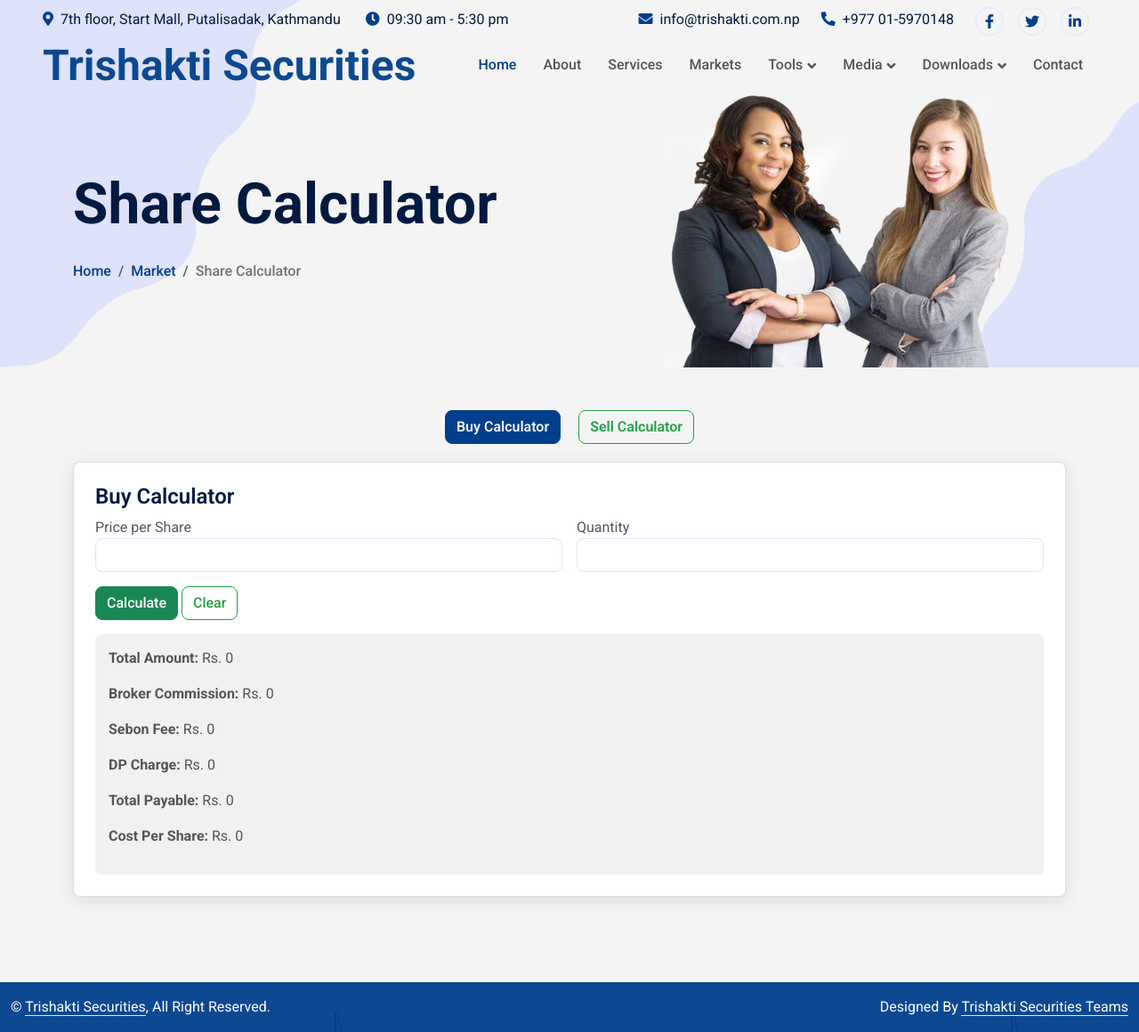
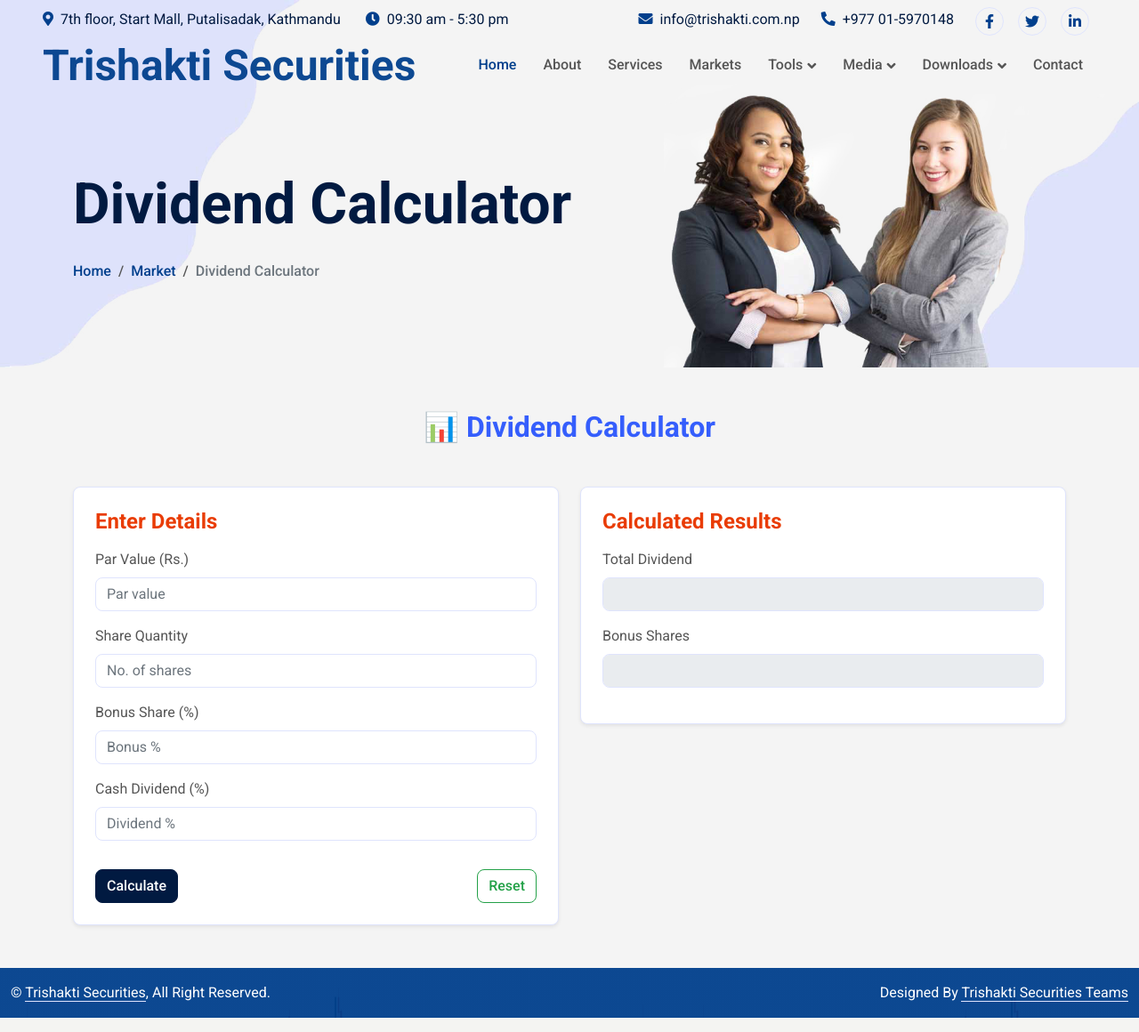
Before and after one commit to RoboPrabin/WEB-TrishaktiWebsite, a PHP site: page /index1.html in a window 1280 px wide. Shown: the whole page at 89% size. Run offline with PHP 8.4, Linux system fonts and the light colour scheme; some libraries are stand-ins or nearby versions.

Commit message:
added divident and share calculator

```diff
--- a/css/style.css
+++ b/css/style.css
@@ -26,8 +26,16 @@
 }
 
 
+button:focus,
+button:focus-visible {
+  outline: none !important;
+  box-shadow: none !important;
+}
 
-
+.form-control {
+    outline: none !important;
+    box-shadow: none !important;
+}
 
 .tab-buttons {
     display: flex;
@@ -212,6 +220,7 @@
     border-color: var(--secondary);
     color: #F4F4F4;
 
+
 }
 
 
@@ -257,6 +266,9 @@
     width: 48px;
     height: 48px;
 }
+
+
+
 
 .btn-square,
 .btn-sm-square,
--- a/index1.html
+++ b/index1.html
@@ -2,79 +2,54 @@
 <html lang="en">
 
 <head>
-    <meta charset="utf-8">
-    <title>Trishakti Securities</title>
-    <meta content="width=device-width, initial-scale=1.0" name="viewport">
-    <meta content="" name="keywords">
-    <meta content="" name="description">
+  <meta charset="utf-8" />
+  <meta content="width=device-width, initial-scale=1.0" name="viewport" />
+  <title>Trishakti Securities | Dividend Calculator</title>
 
   <!-- Favicon -->
-    <link href="../img/favicon.ico" rel="icon">
+  <link href="../img/favicon.ico" rel="icon" />
 
-    <!-- Google Web Fonts -->
-    <link rel="preconnect" href="https://fonts.googleapis.com">
-    <link rel="preconnect" href="https://fonts.gstatic.com" crossorigin>
-    <link href="https://fonts.googleapis.com/css2?family=Roboto:ital,wght@0,100..900;1,100..900&display=swap" rel="stylesheet">
+  <!-- Google Fonts -->
+  <link rel="preconnect" href="https://fonts.googleapis.com" />
+  <link rel="preconnect" href="https://fonts.gstatic.com" crossorigin />
+  <link href="https://fonts.googleapis.com/css2?family=Roboto:wght@300;400;500;700&display=swap" rel="stylesheet" />
 
-    <!-- Icon Font Stylesheet -->
-    <link href="https://cdnjs.cloudflare.com/ajax/libs/font-awesome/5.10.0/css/all.min.css" rel="stylesheet">
-    <link href="https://cdn.jsdelivr.net/npm/bootstrap-icons@1.4.1/font/bootstrap-icons.css" rel="stylesheet">
+  <!-- Icon Fonts -->
+  <link href="https://cdnjs.cloudflare.com/ajax/libs/font-awesome/5.10.0/css/all.min.css" rel="stylesheet" />
+  <link href="https://cdn.jsdelivr.net/npm/bootstrap-icons@1.4.1/font/bootstrap-icons.css" rel="stylesheet" />
 
-    <!-- Libraries Stylesheet -->
-    <link href="../lib/animate/animate.min.css" rel="stylesheet">
-    <link href="../lib/owlcarousel/assets/owl.carousel.min.css" rel="stylesheet">
+  <!-- Libraries -->
+  <link href="../lib/animate/animate.min.css" rel="stylesheet" />
+  <link href="../lib/owlcarousel/assets/owl.carousel.min.css" rel="stylesheet" />
 
-    <!-- Customized Bootstrap Stylesheet -->
-    <link href="../css/bootstrap.min.css" rel="stylesheet">
+  <!-- Stylesheets -->
+  <link href="../css/bootstrap.min.css" rel="stylesheet" />
   <link rel="stylesheet" href="../assets/css/responsive.css" />
-
-    <!-- Template Stylesheet -->
-    <link href="../css/style.css" rel="stylesheet">
+  <link href="../css/style.css" rel="stylesheet" />
 </head>
 
 <body>
-        <!-- Spinner Start -->
-        <div id="spinner" class="show bg-white position-fixed translate-middle w-100 vh-100 top-50 start-50 d-flex align-items-center justify-content-center">
-            <div class="spinner-border primary" role="status" style="width: 3rem; height: 3rem;"></div>
-        </div>
-        <!-- Spinner End -->
 
 
-     <!-- Navbar Start -->
+  <!-- Navbar -->
   <div id="stickyHeaderwrap" class="container-fluid fixed-top px-0 mt-1 text-dark wow fadeIn" data-wow-delay="0.1s">
     <div class="top-bar row gx-0 align-items-center d-none d-lg-flex">
       <div class="col-lg-6 px-5 text-start">
         <small><i class="fa fa-map-marker-alt primary me-2"></i>7th floor, Start Mall, Putalisadak, Kathmandu</small>
         <small class="ms-4"><i class="fa fa-clock primary me-2"></i>09:30 am - 5:30 pm</small>
       </div>
-
       <div class="col-lg-6 px-5 text-end d-flex justify-content-end align-items-center">
         <small><i class="fa fa-envelope primary me-2"></i>info@trishakti.com.np</small>
         <small class="ms-4"><i class="fa fa-phone-alt primary me-2"></i>+977 01-5970148</small>
-
-              <!-- Facebook Icon inside rounded button -->
-              <a class="ms-4 btn btn-light btn-sm-square rounded-circle mt-1 me-2" href="">
-                <i class="fab fa-facebook-f primary"></i>
-              </a>
-
-              <!-- Twitter Icon inside rounded button -->
-              <a class="ms-2 btn btn-light btn-sm-square rounded-circle mt-1 me-2" href="">
-                <i class="fab fa-twitter primary"></i>
-              </a>
-
-              <!-- LinkedIn Icon inside rounded button -->
-              <a class="ms-2 btn btn-light btn-sm-square rounded-circle mt-1 me-2" href="">
-                <i class="fab fa-linkedin-in primary"></i>
-              </a>
+        <a class="ms-4 btn btn-light btn-sm-square rounded-circle mt-1 me-2" href="#"><i class="fab fa-facebook-f primary"></i></a>
+        <a class="ms-2 btn btn-light btn-sm-square rounded-circle mt-1 me-2" href="#"><i class="fab fa-twitter primary"></i></a>
+        <a class="ms-2 btn btn-light btn-sm-square rounded-circle mt-1 me-2" href="#"><i class="fab fa-linkedin-in primary"></i></a>
       </div>
     </div>
 
-
-
     <nav class="navbar navbar-expand-lg navbar-light py-lg-0 px-lg-5 wow fadeIn" data-wow-delay="0.1s">
       <a href="../index.html" class="navbar-brand ms-4 ms-lg-0">
-                <h1 class="display-4 fact m-0">Trishakti Securities </h1>
-
+        <h1 class="display-4 fact m-0">Trishakti Securities</h1>
       </a>
       <button type="button" class="navbar-toggler me-4" data-bs-toggle="collapse" data-bs-target="#navbarCollapse">
         <span class="navbar-toggler-icon"></span>
@@ -90,127 +65,112 @@
             <a href="#" class="nav-link dropdown-toggle" data-bs-toggle="dropdown">Tools</a>
             <div class="dropdown-menu m-0">
               <a href="../tools/Sharecalculator.html" class="dropdown-item">Share Calculator</a>
-                            <a href="../tools/dividendcalculator.html" class="dropdown-item">Divident Calculator</a>
-                            <a href="../tools/weightedaverage.html" class="dropdown-item">Weight Avg Calculator</a>
+              <a href="../tools/dividendcalculator.html" class="dropdown-item">Dividend Calculator</a>
+              <a href="../tools/weightedaverage.html" class="dropdown-item">Weighted Avg Calculator</a>
               <a href="../tools/sipcalculator.html" class="dropdown-item">SIP Calculator</a>
               <a href="../tools/emicalculator.html" class="dropdown-item">EMI Calculator</a>
-                            <a href="../tools/payrolcalculator.html" class="dropdown-item">PayRol Tax Calculator</a>
+              <a href="../tools/payrolcalculator.html" class="dropdown-item">Payroll Tax Calculator</a>
             </div>
           </div>
+
           <div class="nav-item dropdown">
             <a href="#" class="nav-link dropdown-toggle" data-bs-toggle="dropdown">Media</a>
             <div class="dropdown-menu m-0">
-                            <a href="../Notice.html" class="dropdown-item">Notice </a>
+              <a href="../Notice.html" class="dropdown-item">Notice</a>
               <a href="../na.html" class="dropdown-item">News & Article</a>
               <a href="../gallery.html" class="dropdown-item">Gallery</a>
-                            <a href="../faqs.html" class="dropdown-item">FAQS</a>
+              <a href="../faqs.html" class="dropdown-item">FAQs</a>
             </div>
           </div>
+
           <div class="nav-item dropdown">
             <a href="#" class="nav-link dropdown-toggle" data-bs-toggle="dropdown">Downloads</a>
             <div class="dropdown-menu m-0">
               <a href="../act.html" class="dropdown-item">ACT</a>
-                            <a href="../rr.html" class="dropdown-item">Rule & Regulation</a>
+              <a href="../rr.html" class="dropdown-item">Rules & Regulations</a>
               <a href="../blaw.html" class="dropdown-item">Bylaws</a>
-                            <a href="../gc.html" class="dropdown-item">Guidlines/circulars</a>
-                            <a href="../download.html" class="dropdown-item">Downloads Forms</a>
+              <a href="../gc.html" class="dropdown-item">Guidelines & Circulars</a>
+              <a href="../download.html" class="dropdown-item">Download Forms</a>
             </div>
           </div>
 
-                    <!-- <a href="tools.html" class="nav-item nav-link">Tools</a> -->
           <a href="../contact.html" class="nav-item nav-link">Contact</a>
         </div>
       </div>
-
     </nav>
   </div>
-    <!-- Navbar End -->
 
-    <!-- Page Header Start -->
+  <!-- Page Header -->
   <div class="container-fluid page-header wow fadeIn" data-wow-delay="0.1s">
     <div class="container">
-          <h1 class="display-3 mb-4 animated slideInDown">Share Calculator</h1>
+      <h1 class="display-3 mb-4 animated slideInDown">Dividend Calculator</h1>
       <nav aria-label="breadcrumb animated slideInDown">
         <ol class="breadcrumb mb-0">
           <li class="breadcrumb-item"><a href="../index.html">Home</a></li>
           <li class="breadcrumb-item"><a href="../market.html">Market</a></li>
-                  <li class="breadcrumb-item active" aria-current="page">Share Calculator</li>
+          <li class="breadcrumb-item active" aria-current="page">Dividend Calculator</li>
         </ol>
       </nav>
     </div>
   </div>
-  <!-- Page Header End -->
-    <div class="container mb-5 py-5">
-        <div class="tab-buttons">
-          <button id="showBuy" class="btn btn-outline-primary active">Buy Calculator</button>
-          <button id="showSell" class="btn btn-outline-secondary">Sell Calculator</button>
+
+  <!-- Calculator Section -->
+  <div class="container py-5">
+    <h2 class="mb-5 text-center fw-bold text-primary">📊 Dividend Calculator</h2>
+    <div class="row g-4 align-items-start">
+
+      <!-- Form -->
+      <div class="col-lg-6">
+        <div class="card shadow-sm p-4 h-100 border-light">
+          <h4 class="mb-3 text-secondary">Enter Details</h4>
+
+          <div class="mb-3">
+            <label for="parvalue" class="form-label">Par Value (Rs.)</label>
+            <input type="number" class="form-control" id="parvalue" placeholder="Par value">
           </div>
 
-        <!-- Buy Section -->
-        <div id="buySection" class="card p-4">
-          <h4>Buy Calculator</h4>
-          <div class="row g-3">
-            <div class="col-md-6">
-              <label>Price per Share</label>
-              <input type="number" class="form-control" id="price" />
-            </div>
-            <div class="col-md-6">
-              <label>Quantity</label>
-              <input type="number" class="form-control" id="quantity" />
-            </div>
-            <div class="col-12">
-              <button id="buyCalculate" class="btn btn-success">Calculate</button>
-              <button id="clearFieldsBuy" class="btn btn-outline-secondary">Clear</button>
-            </div>
-          </div>
-          <div class="result mt-3">
-            <p><strong>Total Amount:</strong> Rs. <span id="totalAmount">0</span></p>
-            <p><strong>Broker Commission:</strong> Rs. <span id="brokerCom">0</span></p>
-            <p><strong>Sebon Fee:</strong> Rs. <span id="sebonFee">0</span></p>
-            <p><strong>DP Charge:</strong> Rs. <span id="dpCharge">0</span></p>
-            <p><strong>Total Payable:</strong> Rs. <span id="sumTotal">0</span></p>
-            <p><strong>Cost Per Share:</strong> Rs. <span id="costPerShare">0</span></p>
-          </div>
+          <div class="mb-3">
+            <label for="ShareQuantity" class="form-label">Share Quantity</label>
+            <input type="number" class="form-control" id="ShareQuantity" placeholder="No. of shares">
           </div>
 
-        <div id="sellSection" class="card p-4 hidden">
-          <h4>Sell Calculator</h4>
-          <div class="row g-3">
-            <div class="col-md-4">
-              <label>Selling Price</label>
-              <input type="number" class="form-control" id="sellingPrice" />
+          <div class="mb-3">
+            <label for="percentbonusshare" class="form-label">Bonus Share (%)</label>
+            <input type="number" class="form-control" id="percentbonusshare" placeholder="Bonus %">
           </div>
-            <div class="col-md-4">
-              <label>Quantity</label>
-              <input type="number" class="form-control" id="sellQuantity" />
+
+          <div class="mb-3">
+            <label for="percentcashdevident" class="form-label">Cash Dividend (%)</label>
+            <input type="number" class="form-control" id="percentcashdevident" placeholder="Dividend %">
           </div>
-            <div class="col-md-4">
-              <label>WACC (Weighted Avg. Cost)</label>
-              <input type="number" class="form-control" id="wacc" />
-            </div>
-            <div class="col-md-6">
-              <label>Capital Gain Type</label>
-              <div>
-                <label class="me-3"><input type="radio" name="cgtType" value="5" checked /> Short Term (5%)</label>
-                <label><input type="radio" name="cgtType" value="7" /> Long Term (7%)</label>
-              </div>
-            </div>
-            <div class="col-12">
-              <button id="sellCalculate" class="btn btn-success">Calculate</button>
-              <button id="clearFieldsSell" class="btn btn-outline-secondary">Clear</button>
-            </div>
-          </div>
-          <div class="result mt-3">
-            <p><strong>Total Sale:</strong> Rs. <span id="totalSale">0</span></p>
-            <p><strong>Broker Commission:</strong> Rs. <span id="saleBrokerCom">0</span></p>
-            <p><strong>Sebon Fee:</strong> Rs. <span id="saleSebonFee">0</span></p>
-            <p><strong>DP Charge:</strong> Rs. <span id="saleDpCharge">0</span></p>
-            <p><strong>Capital Gain Tax:</strong> Rs. <span id="capitalTax">0</span></p>
-            <p><strong>Total Receivable:</strong> Rs. <span id="totalReceivable">0</span></p>
+
+          <div class="text-danger mb-3 fw-medium" id="errorSpan"></div>
+
+          <div class="d-flex justify-content-between">
+            <button id="calculate" class="btn btn-dark">Calculate</button>
+            <button id="resetbtn" class="btn btn-outline-secondary">Reset</button>
           </div>
         </div>
       </div>
 
+      <!-- Result Section -->
+      <div class="col-lg-6">
+        <div class="card shadow-sm p-4 h-100 border-light">
+          <h4 class="mb-3 text-secondary">Calculated Results</h4>
+          <div class="mb-3">
+            <label class="form-label">Total Dividend</label>
+            <input type="text" class="form-control" id="result-dividend" disabled />
+          </div>
+
+          <div class="mb-3">
+            <label class="form-label">Bonus Shares</label>
+            <input type="text" class="form-control" id="result-bonus" disabled />
+          </div>
+        </div>
+      </div>
+
+    </div>
+  </div>
 
     <!-- Copyright Start -->
     <div id="stickyFooterwrap" class="container-fluid facts py-sm-3">
@@ -243,119 +203,70 @@
 
 
   <script>
+    // CALCULATE BUTTON FUNCTIONALITY
+document.getElementById("calculate").addEventListener("click", function () {
+  const parValue = parseFloat(document.getElementById('parvalue').value);
+  const shareQuantity = parseInt(document.getElementById('ShareQuantity').value);
+  const percentBonusShare = parseFloat(document.getElementById('percentbonusshare').value);
+  const percentCashDividend = parseFloat(document.getElementById('percentcashdevident').value);
+  const errorSpan = document.getElementById('errorSpan');
 
-    // --- Tab Switching ---
-document.getElementById("showBuy").addEventListener("click", () => {
-    document.getElementById("buySection").classList.remove("hidden");
-    document.getElementById("sellSection").classList.add("hidden");
-    document.getElementById("showBuy").classList.add("active");
-    document.getElementById("showSell").classList.remove("active");
+  // Input validation
+  if (isNaN(parValue) || isNaN(shareQuantity) || isNaN(percentBonusShare) || isNaN(percentCashDividend)) {
+    errorSpan.textContent = 'Please enter all values.';
+    return;
+  }
+
+  if (parValue <= 0 || shareQuantity <= 0 || percentBonusShare < 0 || percentBonusShare > 100 || percentCashDividend < 0 || percentCashDividend > 100) {
+    errorSpan.textContent = 'Please enter valid inputs.';
+    return;
+  }
+
+  errorSpan.textContent = ''; // Clear error message
+
+  // CALCULATIONS
+  const totalCash = parValue * shareQuantity;
+  const cash = totalCash * (percentCashDividend / 100);
+  const bonusShare = shareQuantity * (percentBonusShare / 100);
+  const taxOnCashDividend = 0.05 * cash;
+  const taxOnBonusShare = 0.05 * (bonusShare * parValue);
+  const totalCashAmount = cash - taxOnCashDividend - taxOnBonusShare;
+
+  // UPDATE RESULTS
+  document.getElementById('cash').textContent = cash.toFixed(2);
+  document.getElementById('bonushare').textContent = bonusShare.toFixed(2);
+  document.getElementById('taxOnCashDevident').textContent = taxOnCashDividend.toFixed(2);
+  document.getElementById('taxonBonusShare').textContent = taxOnBonusShare.toFixed(2);
+  document.getElementById('totalCashAmount').textContent = totalCashAmount.toFixed(2);
+
+  // Ensure results section is visible
+  document.getElementById("calculate_value").style.display = "block";
 });
 
-  document.getElementById("showSell").addEventListener("click", () => {
-    document.getElementById("sellSection").classList.remove("hidden");
-    document.getElementById("buySection").classList.add("hidden");
-    document.getElementById("showSell").classList.add("active");
-    document.getElementById("showBuy").classList.remove("active");
-  });
 
-  // --- Buy Calculator ---
-  document.getElementById("buyCalculate").addEventListener("click", () => {
-    const price = parseFloat(document.getElementById("price").value);
-    const quantity = parseInt(document.getElementById("quantity").value);
+// CLEAR BUTTON FUNCTIONALITY (form + results, keeps results section visible)
+document.getElementById("clearFields").addEventListener("click", function () {
+  // Clear form inputs
+  document.getElementById('parvalue').value = '';
+  document.getElementById('ShareQuantity').value = '';
+  document.getElementById('percentbonusshare').value = '';
+  document.getElementById('percentcashdevident').value = '';
 
-    if (!price || !quantity || price <= 0 || quantity <= 0) return;
+  // Reset results
+  document.getElementById('cash').textContent = '0';
+  document.getElementById('bonushare').textContent = '0';
+  document.getElementById('taxOnCashDevident').textContent = '0';
+  document.getElementById('taxonBonusShare').textContent = '0';
+  document.getElementById('totalCashAmount').textContent = '0';
 
-    const totalAmount = price * quantity;
-
-    let brokerPercent = 0.36;
-    if (totalAmount > 50000 && totalAmount <= 500000) brokerPercent = 0.33;
-    if (totalAmount > 500000 && totalAmount <= 2000000) brokerPercent = 0.31;
-    if (totalAmount > 2000000) brokerPercent = 0.27;
-
-    let brokerCom = (brokerPercent * totalAmount) / 100;
-    if (totalAmount <= 50000 && brokerCom < 10) brokerCom = 10;
-
-    const sebonFee = (totalAmount * 0.015) / 100;
-    const dpCharge = 25;
-    const totalPayable = totalAmount + brokerCom + sebonFee + dpCharge;
-    const costPerShare = totalPayable / quantity;
-
-    document.getElementById("totalAmount").textContent = totalAmount.toFixed(2);
-    document.getElementById("brokerCom").textContent = brokerCom.toFixed(2);
-    document.getElementById("sebonFee").textContent = sebonFee.toFixed(2);
-    document.getElementById("dpCharge").textContent = dpCharge.toFixed(2);
-    document.getElementById("sumTotal").textContent = totalPayable.toFixed(2);
-    document.getElementById("costPerShare").textContent = costPerShare.toFixed(2);
-  });
-
-  document.getElementById("clearFieldsBuy").addEventListener("click", () => {
-    document.getElementById("price").value = '';
-    document.getElementById("quantity").value = '';
-    ["totalAmount", "brokerCom", "sebonFee", "dpCharge", "sumTotal", "costPerShare"]
-      .forEach(id => document.getElementById(id).textContent = '0');
-  });
-
-  // --- Sell Calculator ---
-  const sellState = {
-    dpCharge: 25
-  };
-
-  function calculateSell(cgt) {
-    const price = parseFloat(document.getElementById("sellingPrice").value);
-    const qty = parseInt(document.getElementById("sellQuantity").value);
-    const wacc = parseFloat(document.getElementById("wacc").value);
-
-    if (!price || !qty || !wacc || price <= 0 || qty <= 0 || wacc <= 0) return;
-
-    const totalSale = price * qty;
-    const totalPurchase = wacc * qty;
-
-    let brokerPercent = 0.36;
-    if (totalSale > 50000 && totalSale <= 500000) brokerPercent = 0.33;
-    if (totalSale > 500000 && totalSale <= 2000000) brokerPercent = 0.31;
-    if (totalSale > 2000000) brokerPercent = 0.27;
-
-    let brokerCom = (brokerPercent * totalSale) / 100;
-    if (totalSale <= 50000 && brokerCom < 10) brokerCom = 10;
-
-    const sebonFee = (totalSale * 0.015) / 100;
-    const profit = totalSale - (totalPurchase + brokerCom + sebonFee + sellState.dpCharge);
-    const capitalTax = profit > 0 ? (cgt * profit) / 100 : 0;
-    const totalReceivable = totalSale - (brokerCom + sebonFee + sellState.dpCharge + capitalTax);
-
-    // Update the values in DOM
-    document.getElementById("totalSale").textContent = totalSale.toFixed(2);
-    document.getElementById("saleBrokerCom").textContent = brokerCom.toFixed(2);
-    document.getElementById("saleSebonFee").textContent = sebonFee.toFixed(2);
-    document.getElementById("saleDpCharge").textContent = sellState.dpCharge.toFixed(2);
-    document.getElementById("capitalTax").textContent = capitalTax.toFixed(2);
-    document.getElementById("totalReceivable").textContent = totalReceivable.toFixed(2);
-  }
-
-  document.getElementById("sellCalculate").addEventListener("click", () => {
-    const cgt = parseFloat(document.querySelector("input[name='cgtType']:checked").value);
-    calculateSell(cgt);
-  });
-
-  document.querySelectorAll("input[name='cgtType']").forEach(radio => {
-    radio.addEventListener("change", () => {
-      const cgt = parseFloat(document.querySelector("input[name='cgtType']:checked").value);
-      calculateSell(cgt);
-    });
-  });
-
-  document.getElementById("clearFieldsSell").addEventListener("click", () => {
-    ["sellingPrice", "sellQuantity", "wacc"].forEach(id => document.getElementById(id).value = '');
-    ["totalSale", "saleBrokerCom", "saleSebonFee", "saleDpCharge", "capitalTax", "totalReceivable"]
-      .forEach(id => document.getElementById(id).textContent = '0');
+  // Clear error message
+  document.getElementById('errorSpan').textContent = '';
 });
 
   </script>
 
-
-
-    <!-- Template Javascript -->
+  <!-- Scripts -->
+  <script src="../js/bootstrap.bundle.min.js"></script>
   <script src="../js/main.js"></script>
 </body>
 
--- a/tools/Sharecalculator.html
+++ b/tools/Sharecalculator.html
@@ -19,6 +19,7 @@
     <!-- Icon Font Stylesheet -->
     <link href="https://cdnjs.cloudflare.com/ajax/libs/font-awesome/5.10.0/css/all.min.css" rel="stylesheet">
     <link href="https://cdn.jsdelivr.net/npm/bootstrap-icons@1.4.1/font/bootstrap-icons.css" rel="stylesheet">
+
 
     <!-- Libraries Stylesheet -->
     <link href="../lib/animate/animate.min.css" rel="stylesheet">
@@ -140,7 +141,10 @@
       </div>
   </div>
   <!-- Page Header End -->
-    <div class="container mb-5 py-5">
+
+
+
+    <div class="container mb-5 py-5 ">
         <div class="tab-buttons">
           <button id="showBuy" class="btn btn-outline-primary active">Buy Calculator</button>
           <button id="showSell" class="btn btn-outline-secondary">Sell Calculator</button>
```
Lines whose indentation alone changed are shown as unchanged.
